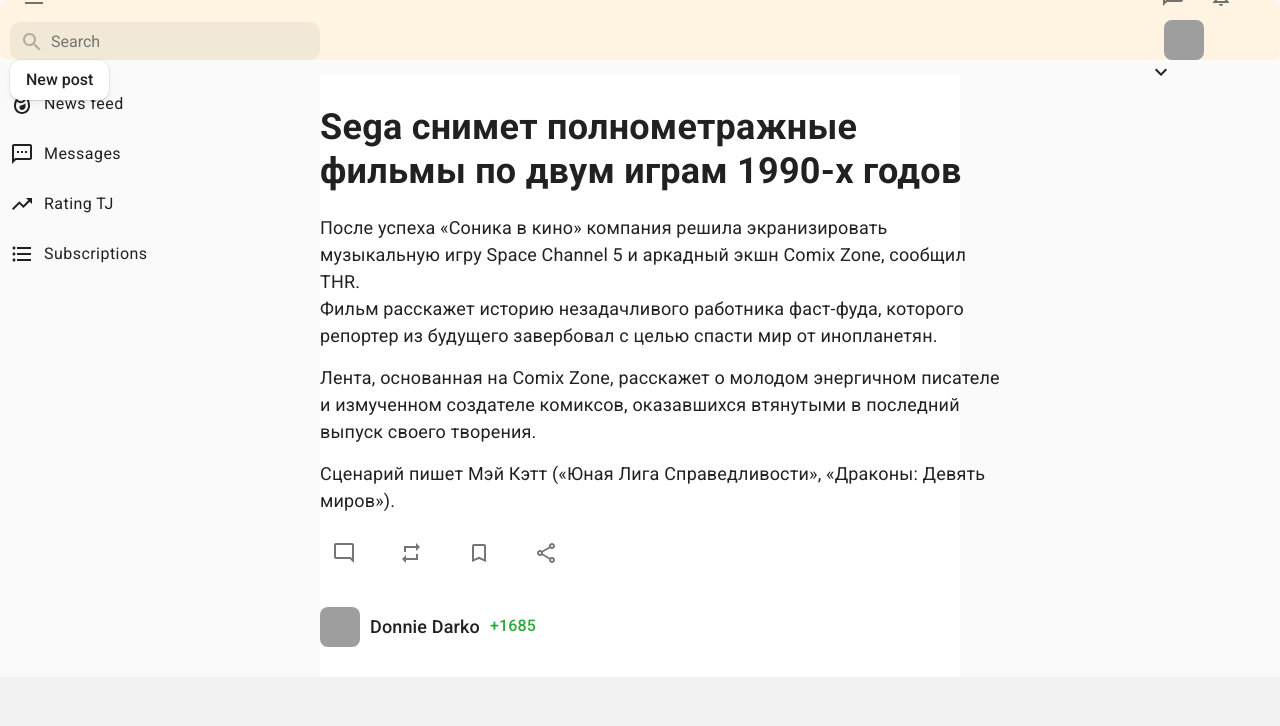
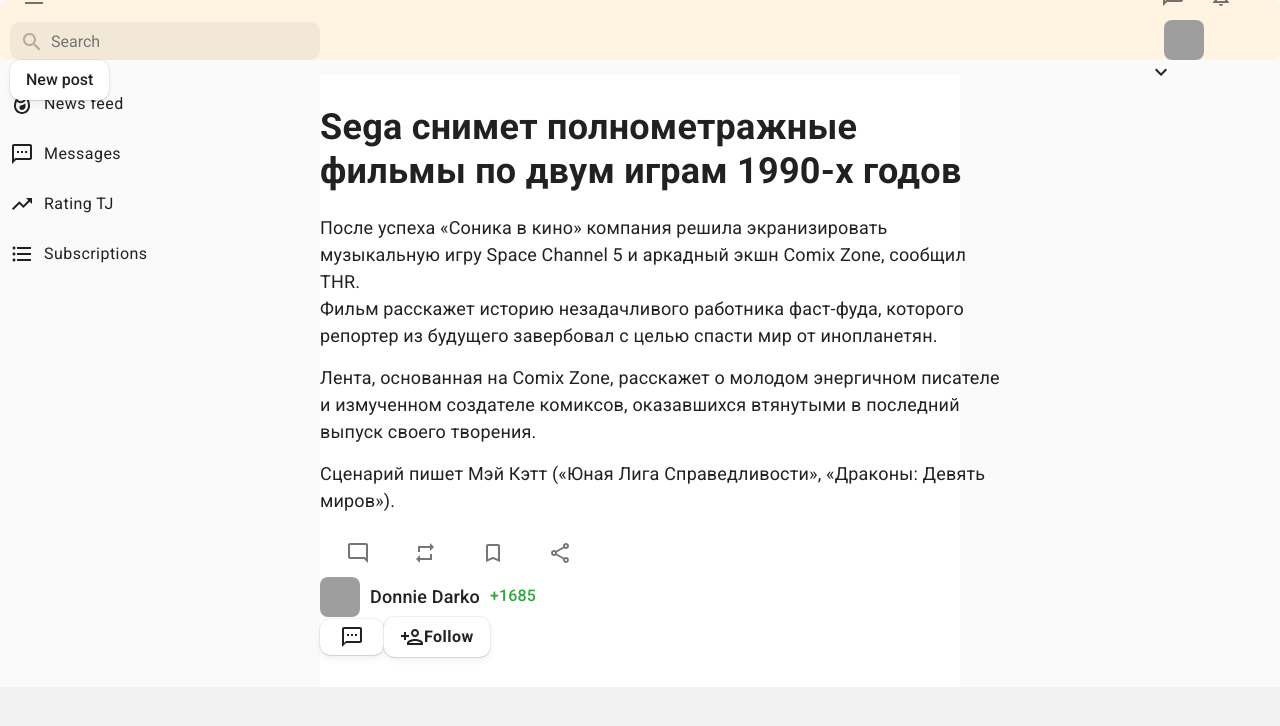
Before and after one commit to TinaGorna/tjournal, a Next.js app: page /news/news in a window 1280 px wide. Shown: the top 726 px of the page. Built offline with nearby package versions, Linux system fonts and the light colour scheme; grey boxes are pictures that could not be loaded.

Commit message:
post review done

```diff
--- a/components/FullPost/FullPost.module.scss
+++ b/components/FullPost/FullPost.module.scss
@@ -18,7 +18,6 @@
 .userInfo {
   display: flex;
   align-items: center;
-  margin-top: 30px;
 
   img {
     width: 40px;
--- a/components/FullPost/index.tsx
+++ b/components/FullPost/index.tsx
@@ -1,5 +1,7 @@
 import React from "react";
-import {Paper, Typography} from "@material-ui/core";
+import {Button, Paper, Typography} from "@material-ui/core";
+import TextsmsOutlinedIcon from "@material-ui/icons/TextsmsOutlined"
+import PersonAddOutlinedIcon from "@material-ui/icons/PersonAddOutlined";
 import styles from "./FullPost.module.scss"
 import {PostActions} from "../PostActions";
 
@@ -39,11 +41,13 @@
                     </Typography>
                     <div
                         style={{
-                            width: 250
+                            width: 250,
+                            marginLeft: 14,
                         }}
                     >
                         <PostActions/>
                     </div>
+                    <div className="d-flex justify-between align-center mt-30 mb-30">
                         <div
                             className={styles.userInfo}
                         >
@@ -52,6 +56,16 @@
                             <b>Donnie Darko</b>
                             <span>+1685</span>
                         </div>
+                        <div>
+                            <Button variant="contained" className="mr-15">
+                                <TextsmsOutlinedIcon/>
+                            </Button>
+                            <Button variant="contained">
+                                <PersonAddOutlinedIcon/>
+                                <b className="ml-10">Follow</b>
+                            </Button>
+                        </div>
+                    </div>
                 </div>
             </div>
         </Paper>
```
Lines whose indentation alone changed are shown as unchanged.
